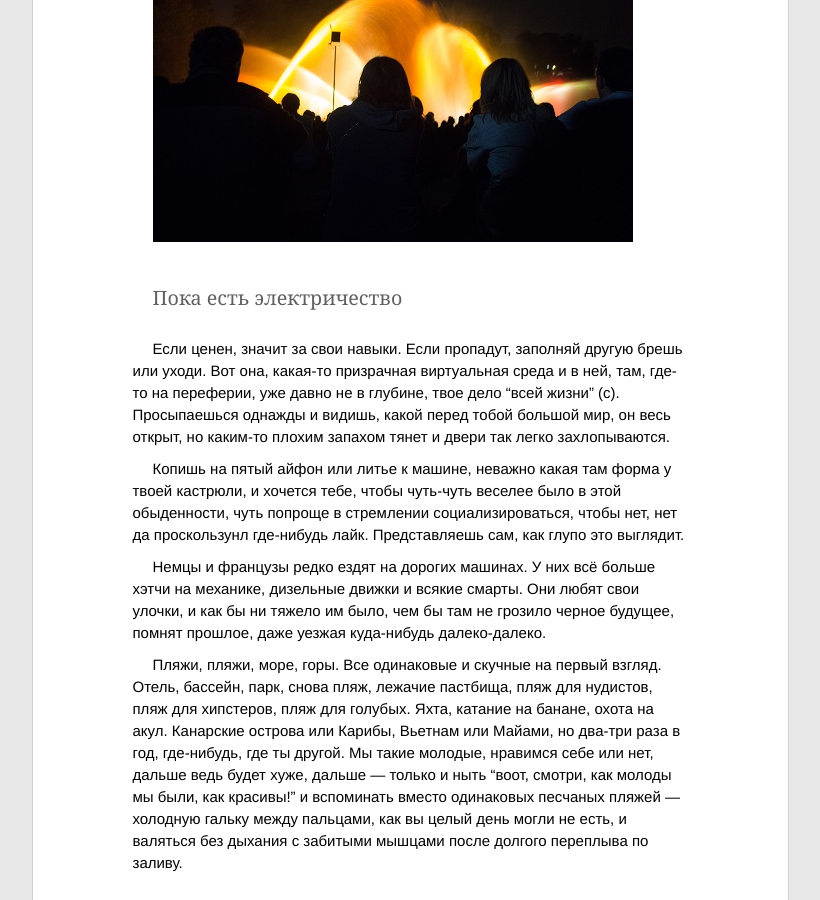
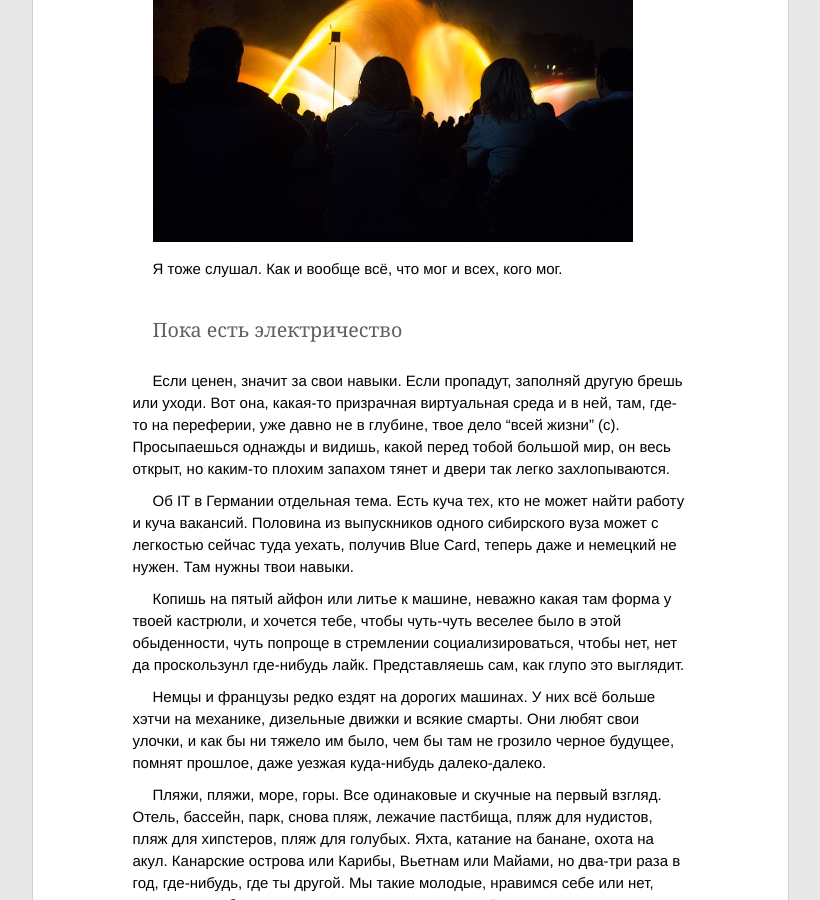
Before and after one commit to ptmt/ptmt.github.com, a Jekyll site: the page built from _posts/2012-09-03-ich-verstehe-sie-nicht.md, in a window 1280 px wide and 900 px high, scrolled down 1286 px. Shown: the whole window, without its empty margins (230-1050 px from the left). Built offline with Jekyll 4.4.1, drawn with Linux system fonts in a browser that asks for light colours; Markdown is read by kramdown in place of the engine named in the settings.

Commit message:
Update _posts/2012-09-03-ich-verstehe-sie-nicht.md

```diff
--- a/_posts/2012-09-03-ich-verstehe-sie-nicht.md
+++ b/_posts/2012-09-03-ich-verstehe-sie-nicht.md
@@ -16,9 +16,13 @@ title: Прогулять уроки истории
 
 ![rocky](/img/photos/hamburg1.jpg)
 
+Я тоже слушал. Как и вообще всё, что мог и всех, кого мог.
+
 ##Пока есть электричество
 
 Если ценен, значит за свои навыки. Если пропадут, заполняй другую брешь или уходи.  Вот она, какая-то призрачная виртуальная среда и в ней, там, где-то на переферии, уже давно не в глубине, твое дело "всей жизни" (с). Просыпаешься однажды и видишь, какой перед тобой большой мир, он весь открыт, но каким-то плохим запахом тянет и двери так легко захлопываются.
+
+Об IT в Германии отдельная тема. Есть куча тех, кто не может найти работу и куча вакансий. Половина из выпускников одного сибирского вуза может с легкостью сейчас туда уехать, получив Blue Card, теперь даже и немецкий не нужен. Там нужны твои навыки.
 
 Копишь на пятый айфон или литье к машине, неважно какая там форма у твоей кастрюли, и хочется тебе, чтобы чуть-чуть веселее было в этой обыденности, чуть попроще в стремлении социализироваться, чтобы нет, нет да проскользунл где-нибудь лайк. Представляешь сам, как глупо это выглядит.
 
```
